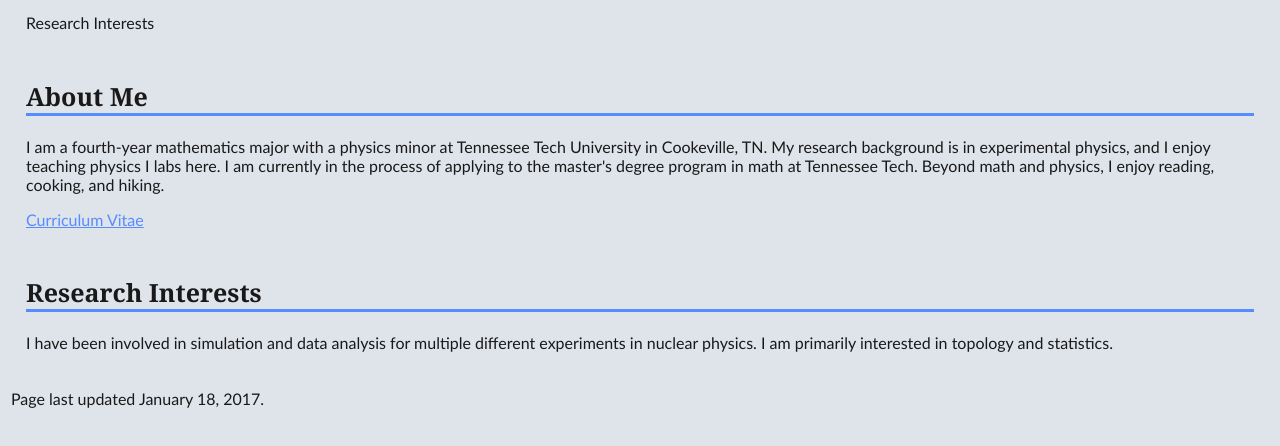
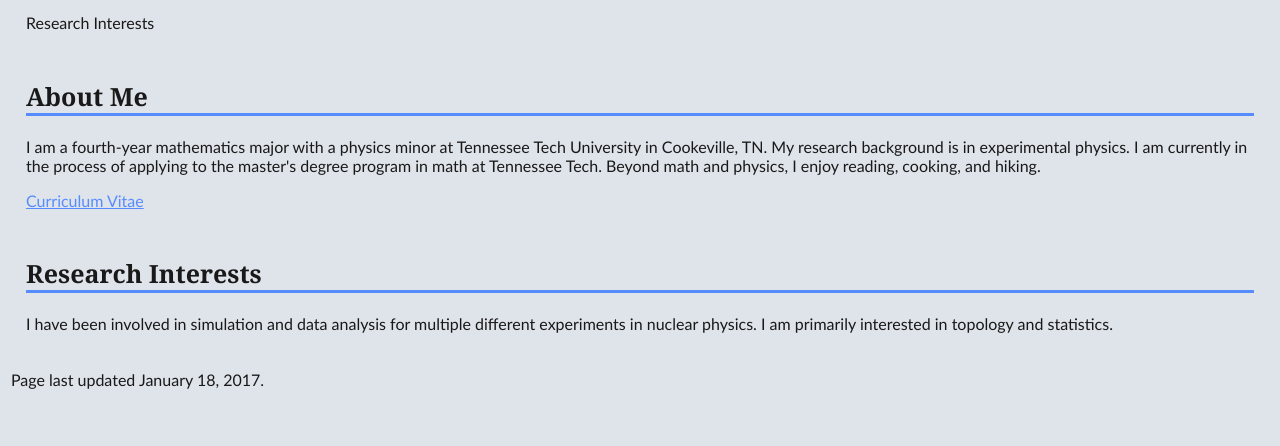
Before and after one commit to ChaoticShiny/egbuchanan.github.io, a plain HTML site: page index.html in a window 1280 px wide. Shown: the part 122-568 px from the top of the page. Drawn offline with Linux system fonts and the light colour scheme.

Commit message:
Update index.html

```diff
--- a/index.html
+++ b/index.html
@@ -17,7 +17,7 @@
 
   <div id="about">
   <h2>About Me</h2>
-  <p>I am a fourth-year mathematics major with a physics minor at Tennessee Tech University in Cookeville, TN. My research background is in experimental physics, and I enjoy teaching physics I labs here. I am currently in the process of applying to the master's degree program in math at Tennessee Tech. Beyond math and physics, I enjoy reading, cooking, and hiking.</p>
+  <p>I am a fourth-year mathematics major with a physics minor at Tennessee Tech University in Cookeville, TN. My research background is in experimental physics. I am currently in the process of applying to the master's degree program in math at Tennessee Tech. Beyond math and physics, I enjoy reading, cooking, and hiking.</p>
   <p><a href="CV.pdf" download>Curriculum Vitae</a></p>
   </div>
 
```
